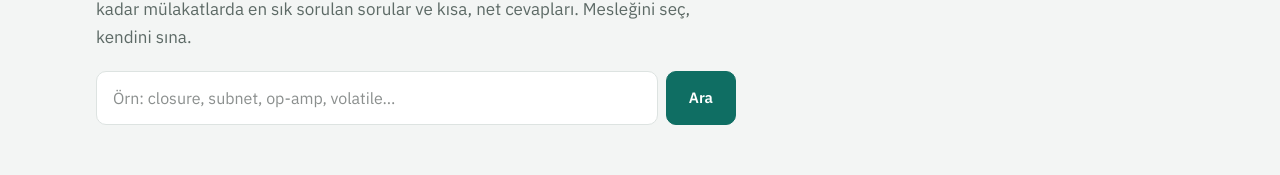
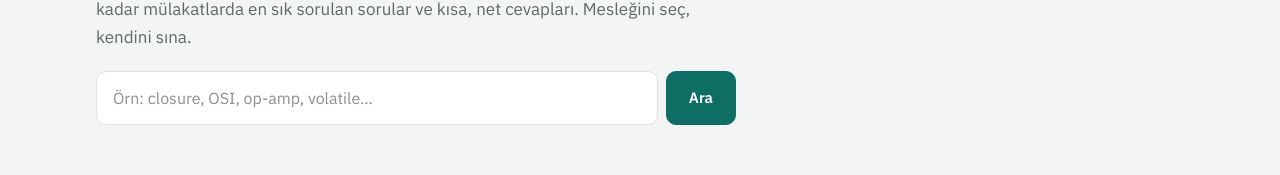
Before and after one commit to omertektas/soruOlustur, a Next.js app: page / in a window 1280 px wide. Shown: the part 262-437 px from the top of the page. Built offline with nearby package versions, Linux system fonts and the light colour scheme; no server answers; the database is empty.

Commit message:
Update search examples

```diff
--- a/app/page.tsx
+++ b/app/page.tsx
@@ -26,7 +26,7 @@
           sık sorulan sorular ve kısa, net cevapları. Mesleğini seç, kendini sına.
         </p>
         <form action={routes.search()} method="get" className="hero-search" role="search">
-          <input name="q" type="search" className="input input-lg" placeholder="Örn: closure, subnet, op-amp, volatile…" aria-label="Soru ara" />
+          <input name="q" type="search" className="input input-lg" placeholder="Örn: closure, OSI, op-amp, volatile…" aria-label="Soru ara" />
           <button type="submit" className="btn btn-lg">
             Ara
           </button>
--- a/app/search/page.tsx
+++ b/app/search/page.tsx
@@ -28,7 +28,7 @@
             type="search"
             className="input input-lg"
             defaultValue={q}
-            placeholder="Örn: closure, subnet, op-amp, volatile…"
+            placeholder="Örn: closure, OSI, op-amp, volatile…"
             aria-label="Soru ara"
           />
           <button type="submit" className="btn btn-lg">
```
